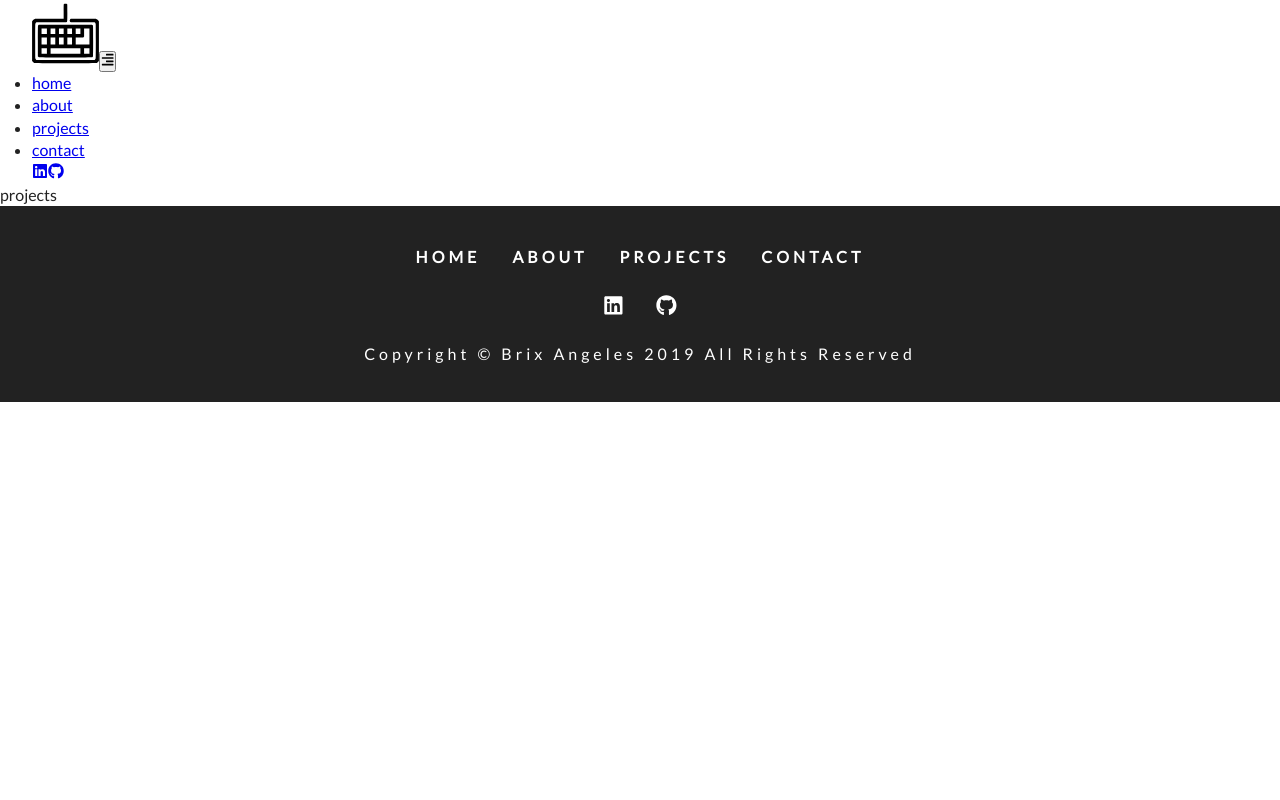
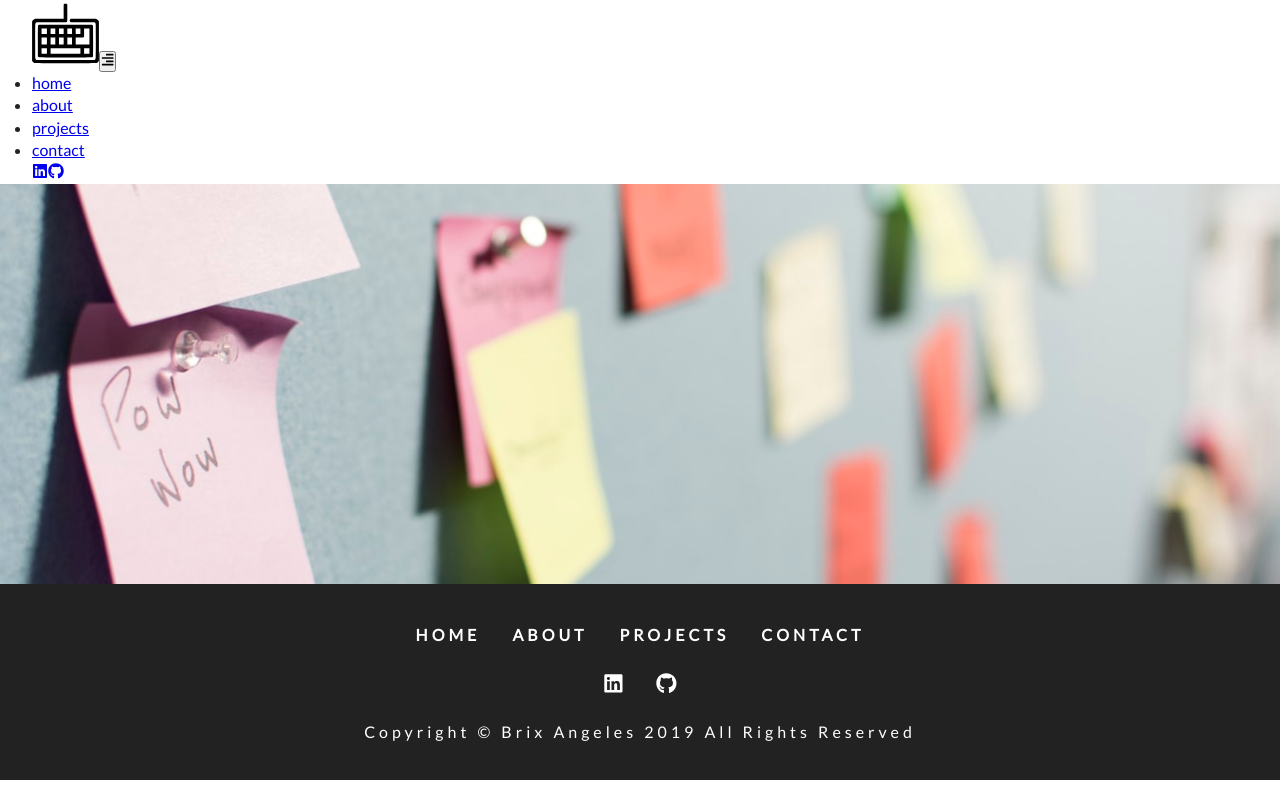
Before and after one commit to Brienyll/portfolio-gatsby, a Gatsby site: page /projects in a window 1280 px wide. Built offline with nearby package versions, Linux system fonts and the light colour scheme; Gatsby itself is replaced by a stand-in of ours.

Commit message:
added images to about projects and contact pages

```diff
--- a/src/pages/about.js
+++ b/src/pages/about.js
@@ -17,7 +17,7 @@ export default class about extends Component {
 
 export const query = graphql`
 query {
-  defaultBg: file(relativePath: {eq: "bg.png"}) {
+  defaultBg: file(relativePath: {eq: "bgAbout.jpg"}) {
     childImageSharp {
       fluid (quality: 90, maxWidth:4160){
         ...GatsbyImageSharpFluid_withWebp
--- a/src/pages/projects.js
+++ b/src/pages/projects.js
@@ -4,11 +4,11 @@ import Layout from "../components/Layout"
 import StyledHero from "../components/StyledHero"
 import { graphql } from "gatsby"
 
-const projects = () => {
+const projects = ({data}) => {
   return (
     <>
       <Layout>
-      projects
+        <StyledHero img={data.defaultBg.childImageSharp.fluid}/>
       </Layout>
     </>
   )
@@ -16,7 +16,7 @@ const projects = () => {
 
 export const query = graphql`
 query {
-  defaultBg: file(relativePath: {eq: "bg.png"}) {
+  defaultBg: file(relativePath: {eq: "bgProjects.jpg"}) {
     childImageSharp {
       fluid (quality: 90, maxWidth:4160){
         ...GatsbyImageSharpFluid_withWebp
```
Also changed, not shown: src/pages/contact.js (+5 -3 lines), src/images/bgAbout.jpg (added), src/images/bgPhone.jpg (added), src/images/bgProjects.jpg (added).
